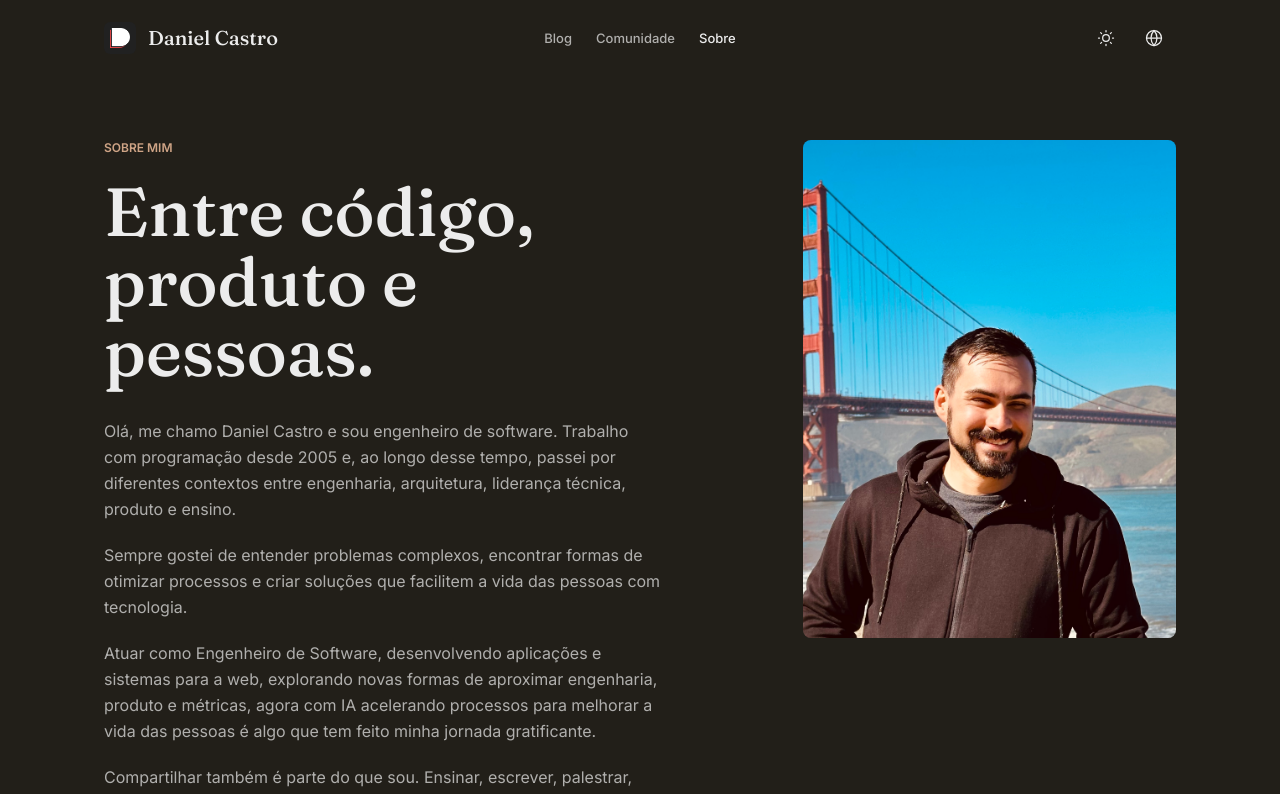
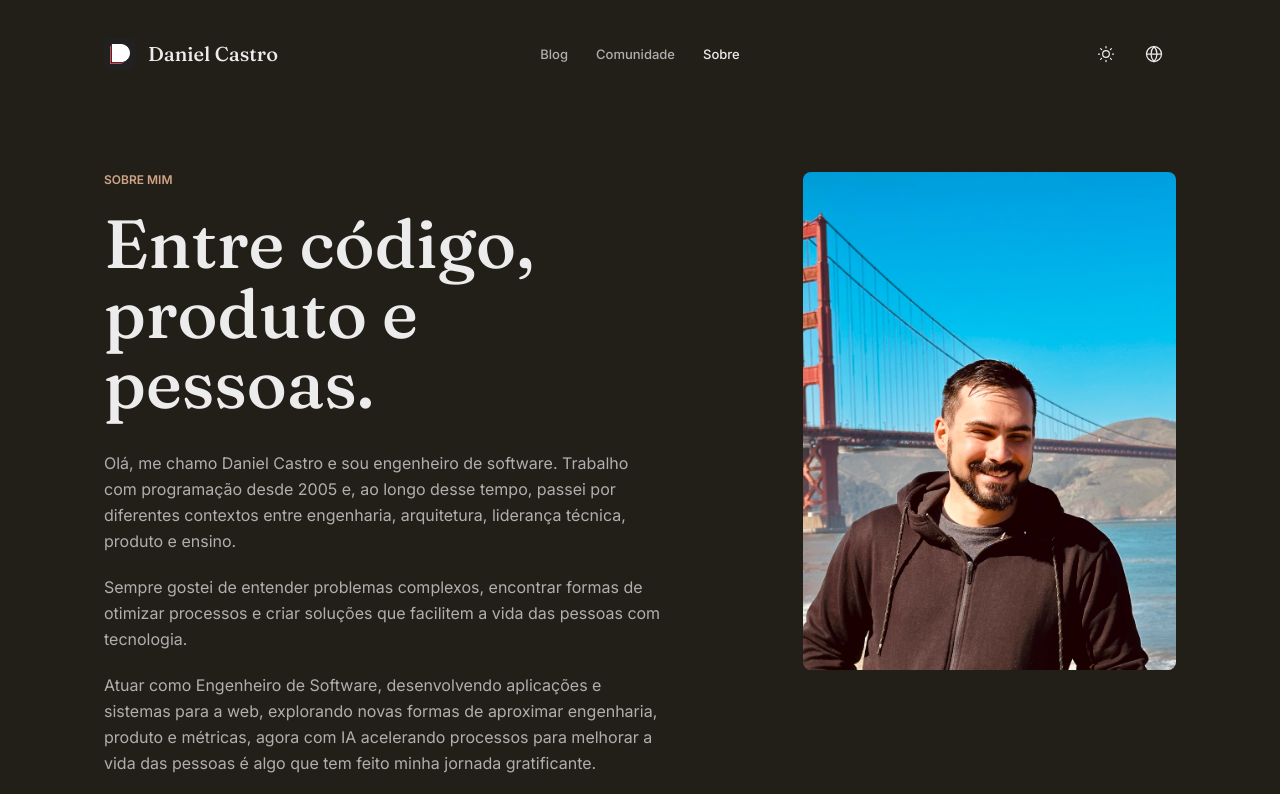
Before and after one commit to odanieldcs/danieldcs.com, a Next.js app: page /about in a window 1280 px wide. Shown: the top 794 px of the page. Built offline with nearby package versions, Linux system fonts and the light colour scheme.

Commit message:
feat(header): taller header and nav hover background (ENG-147)

```diff
--- a/components/layout/header-nav.tsx
+++ b/components/layout/header-nav.tsx
@@ -21,13 +21,14 @@ export function HeaderNavLinks({ pathname }: { pathname: string | null }) {
   return (
     <nav
       aria-label={dictionary.mobileMenu.navAriaLabel}
-      className="hidden items-center gap-content-gap md:flex"
+      className="hidden items-center gap-1 md:flex"
     >
       {items.map((item) => (
         <NavLink
           key={item.href}
           href={item.href}
           active={pathname !== null && isMainNavActive(pathname, item.href)}
+          className="rounded-md! px-3 py-1.5 duration-150 hover:bg-foreground/[0.06] motion-reduce:transition-none"
           data-cta="nav_item"
           data-cta-location="header"
           data-cta-target={item.ctaTarget}
--- a/components/layout/header.tsx
+++ b/components/layout/header.tsx
@@ -22,7 +22,7 @@ export function Header({ language }: { language: InterfaceLanguage }) {
     <header className="relative z-20 bg-background">
       <Container
         width="page"
-        className="grid grid-cols-[1fr_auto_1fr] items-center gap-content-gap py-inline"
+        className="grid grid-cols-[1fr_auto_1fr] items-center gap-content-gap py-8"
       >
         <Link
           href={localizePath('/', language)}
--- a/components/ui/mobile-menu.tsx
+++ b/components/ui/mobile-menu.tsx
@@ -104,7 +104,7 @@ export function MobileMenu({
             <nav
               id={panelId}
               aria-label={navAriaLabel}
-              className="fixed inset-0 z-10 overflow-y-auto bg-background px-page pt-24"
+              className="fixed inset-0 z-10 overflow-y-auto bg-background px-page pt-28"
             >
               <ul className="mx-auto flex w-full max-w-container list-none flex-col gap-inline">
                 {items.map((item) => (
```
Also changed, not shown: 1 other file (tests, documents, lock files or other folders).
